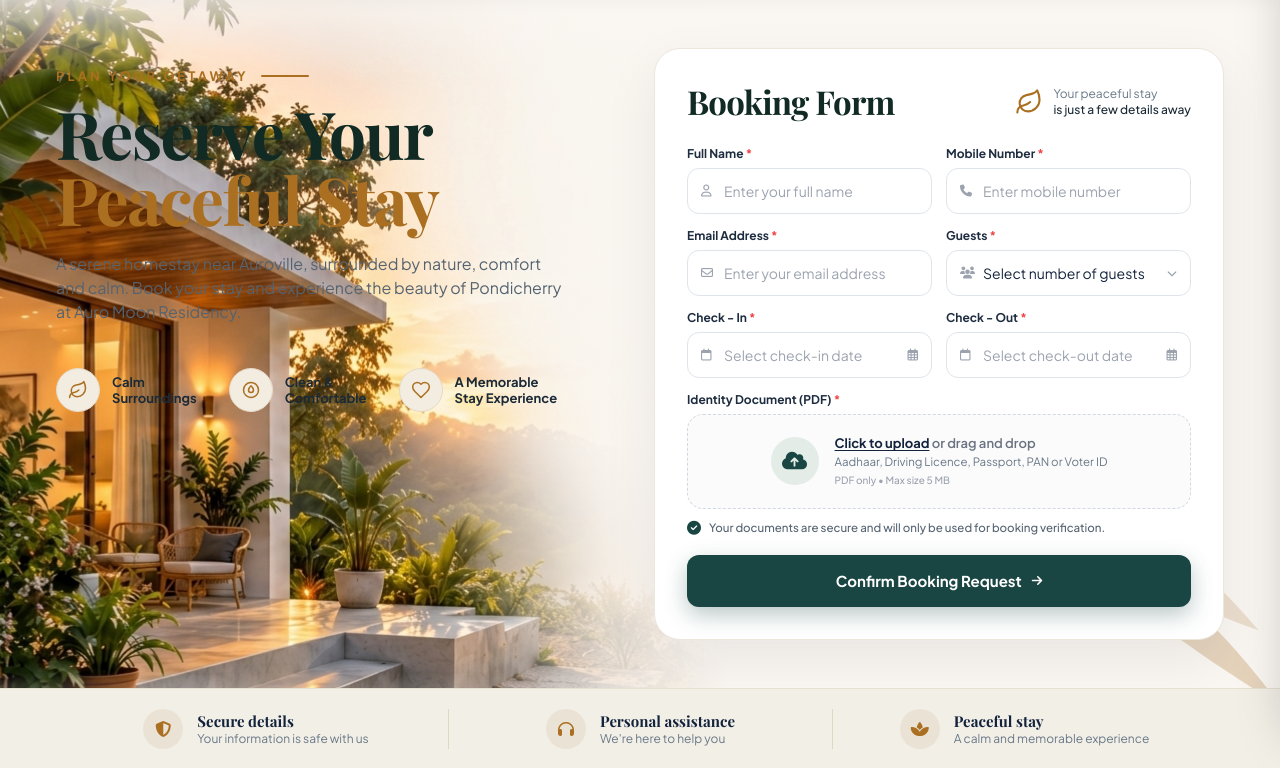
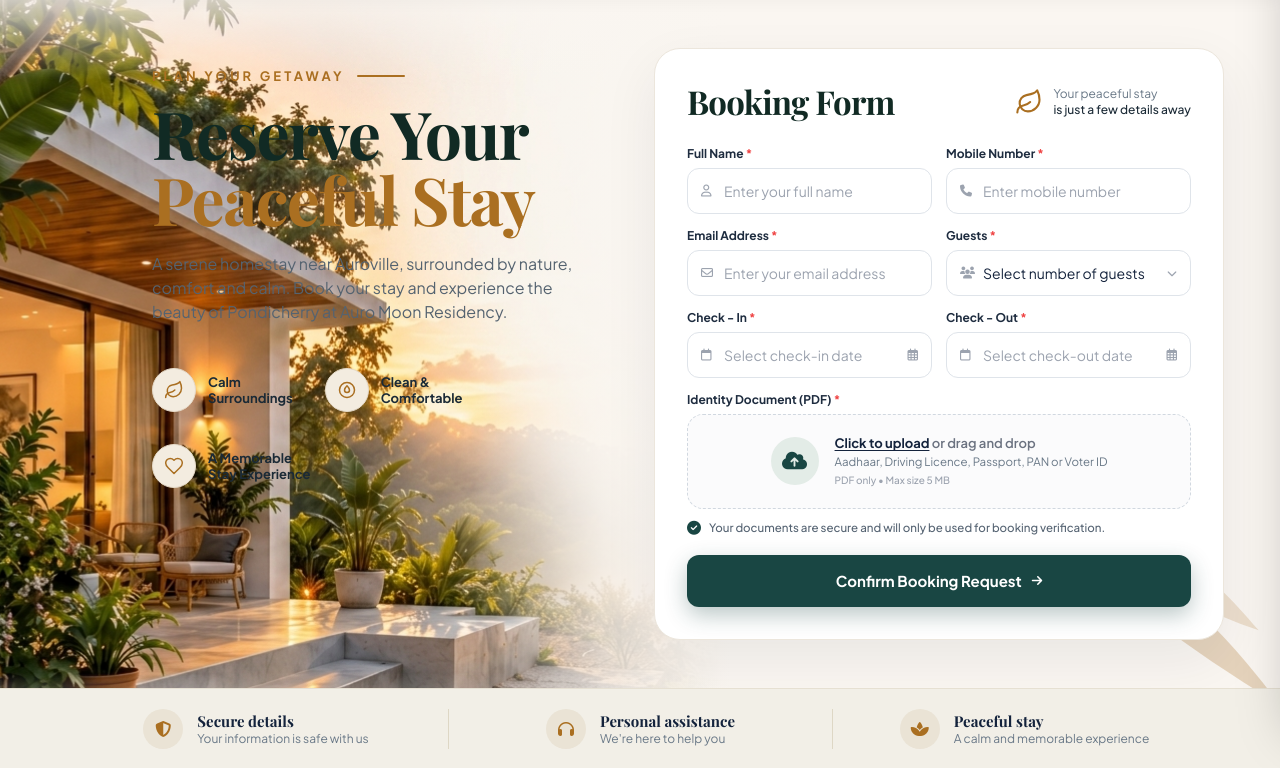
Before and after one commit to sivaathri/auro-moon-residency, a PHP site: page /AAHAHOMESTAY/BookingPage.php in a window 1280 px wide. Shown: the part 81-849 px from the top of the page. Run offline with PHP 8.4, Linux system fonts and the light colour scheme; data that the repository does not hold is empty; some libraries are stand-ins or nearby versions; some web fonts are replaced.

Commit message:
style: adjust booking page layout padding and add mockup analysis script

```diff
--- a/BookingPage.html
+++ b/BookingPage.html
@@ -218,7 +218,7 @@
             <div class="flex flex-col lg:flex-row items-center lg:items-start justify-between gap-10 lg:gap-10 xl:gap-14">
 
                 <!-- ===================== LEFT SIDE: EDITORIAL HERO & TRUST BADGES ===================== -->
-                <div class="w-full lg:w-[48%] xl:w-[46%] pt-2 lg:pt-5">
+                <div class="w-full lg:w-[48%] xl:w-[46%] pt-2 lg:pt-5 md:pl-10 lg:pl-16 xl:pl-24 2xl:pl-32">
 
                     <!-- Kicker: PLAN YOUR GETAWAY with gold bar -->
                     <div class="flex items-center gap-3 mb-3.5 sm:mb-4">
--- a/BookingPage.php
+++ b/BookingPage.php
@@ -266,7 +266,7 @@ if (isset($_POST['submit'])) {
             <div class="flex flex-col lg:flex-row items-center lg:items-start justify-between gap-10 lg:gap-10 xl:gap-14">
 
                 <!-- ===================== LEFT SIDE: EDITORIAL HERO & TRUST BADGES ===================== -->
-                <div class="w-full lg:w-[48%] xl:w-[46%] pt-2 lg:pt-5">
+                <div class="w-full lg:w-[48%] xl:w-[46%] pt-2 lg:pt-5 md:pl-10 lg:pl-16 xl:pl-24 2xl:pl-32">
 
                     <!-- Kicker: PLAN YOUR GETAWAY with gold bar -->
                     <div class="flex items-center gap-3 mb-3.5 sm:mb-4">
```
Also changed, not shown: 1 other file.
